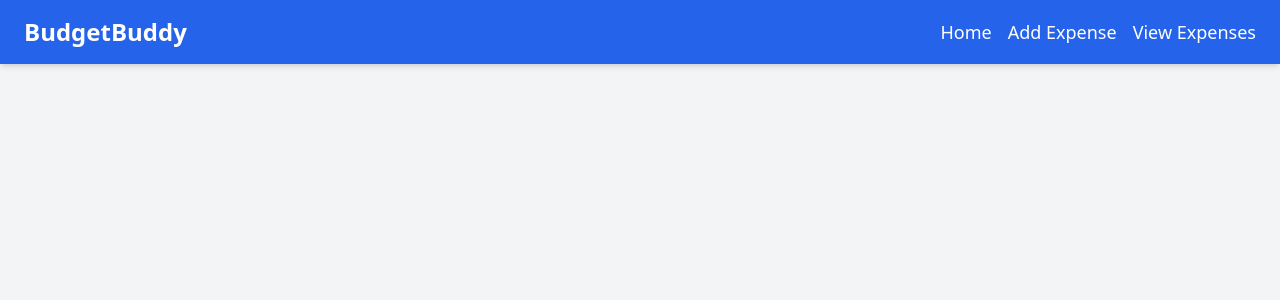
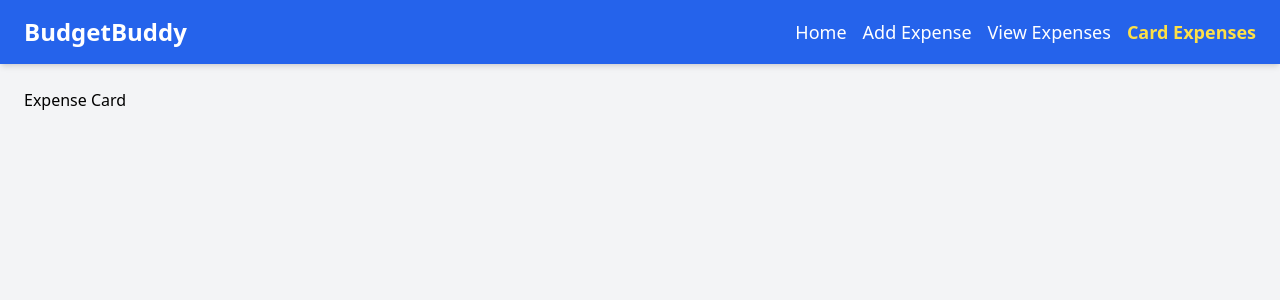
Before and after one commit to shrey-s12/BudgetBuddy, a React (Create React App) app: page /card-expenses in a window 1280 px wide. Shown: the top 300 px of the page. Built offline with nearby package versions, Linux system fonts and the light colour scheme.

Commit message:
Show Expenses in Card Format

```diff
--- a/src/App.js
+++ b/src/App.js
@@ -4,6 +4,7 @@ import ExpenseFormPage from './pages/ExpenseFormPage';
 import ExpenseListPage from './pages/ExpenseListPage';
 import Home from "./components/Home";
 import Navbar from './components/Navbar';
+import ExpenseCardPage from './pages/ExpenseCardPage';
 
 function App() {
 
@@ -18,6 +19,7 @@ function App() {
           <Route path="/" element={<Home />} />
           <Route path="/add-expenses" element={<ExpenseFormPage />} />
           <Route path="/view-expenses" element={<ExpenseListPage />} />
+          <Route path="/card-expenses" element={<ExpenseCardPage />} />
         </Routes>
       </main>
     </div>
--- /dev/null
+++ b/src/components/ExpenseCard.jsx
@@ -0,0 +1,38 @@
+import React, { useContext } from 'react';
+import ExpensesContext from '../context/ExpensesContext';
+
+const ExpenseCard = ({ onDeleteExpense, onEditExpense }) => {
+    const { expenses } = useContext(ExpensesContext);
+    return (
+        <div className="grid grid-cols-1 sm:grid-cols-2 md:grid-cols-3 lg:grid-cols-4 xl:grid-cols-5 gap-6 p-4">
+            {expenses.map((expense, index) => (
+                <div key={index} className="bg-white shadow-lg rounded-lg p-5 hover:shadow-2xl transition-shadow">
+                    <div className="flex justify-between items-center mb-4">
+                        <h2 className="text-xl font-semibold text-gray-800">{expense.title}</h2>
+                        <p className="text-sm text-gray-500">{expense.date}</p>
+                    </div>
+                    <div className="mb-4">
+                        <p className="text-2xl font-bold text-green-600">${expense.amount}</p>
+                        <p className="text-sm text-gray-500">{expense.category}</p>
+                    </div>
+                    <div className="flex space-x-2">
+                        <button
+                            onClick={() => onDeleteExpense(index)}
+                            className="bg-red-500 text-white px-4 py-2 rounded hover:bg-red-600 transition-colors"
+                        >
+                            Delete
+                        </button>
+                        <button
+                            onClick={() => onEditExpense(index)}
+                            className="bg-blue-500 text-white px-4 py-2 rounded hover:bg-blue-600 transition-colors"
+                        >
+                            Edit
+                        </button>
+                    </div>
+                </div>
+            ))}
+        </div>
+    );
+};
+
+export default ExpenseCard;
--- a/src/components/Navbar.jsx
+++ b/src/components/Navbar.jsx
@@ -43,6 +43,18 @@ const Navbar = () => {
               View Expenses
             </NavLink>
           </li>
+          <li>
+            <NavLink
+              to="/card-expenses"
+              className={({ isActive }) =>
+                isActive
+                  ? "text-yellow-300 font-semibold text-lg transition duration-300"
+                  : "text-white text-lg hover:text-gray-300 transition duration-300"
+              }
+            >
+              Card Expenses
+            </NavLink>
+          </li>
         </ul>
       </div>
     </nav>
--- /dev/null
+++ b/src/pages/ExpenseCardPage.jsx
@@ -0,0 +1,29 @@
+import React, { useContext } from 'react';
+import ExpenseCard from '../components/ExpenseCard';
+import { useNavigate } from 'react-router-dom';
+import ExpensesContext from '../context/ExpensesContext';
+
+const ExpenseCardPage = () => {
+    const navigate = useNavigate();
+    const { dispatchExpenseAction, setEditIndex } = useContext(ExpensesContext);
+
+    const handleDeleteExpense = (ind) => {
+        dispatchExpenseAction({
+            type: "DELETE",
+            payload: { ind: ind }
+        });
+    };
+
+    const handleEditExpense = (ind) => {
+        setEditIndex(ind)
+        navigate('/add-expenses');
+    };
+  return (
+    <div>
+        <h1>Expense Card</h1>
+        <ExpenseCard onDeleteExpense={handleDeleteExpense} onEditExpense={handleEditExpense} />
+    </div>
+  )
+}
+
+export default ExpenseCardPage
```
